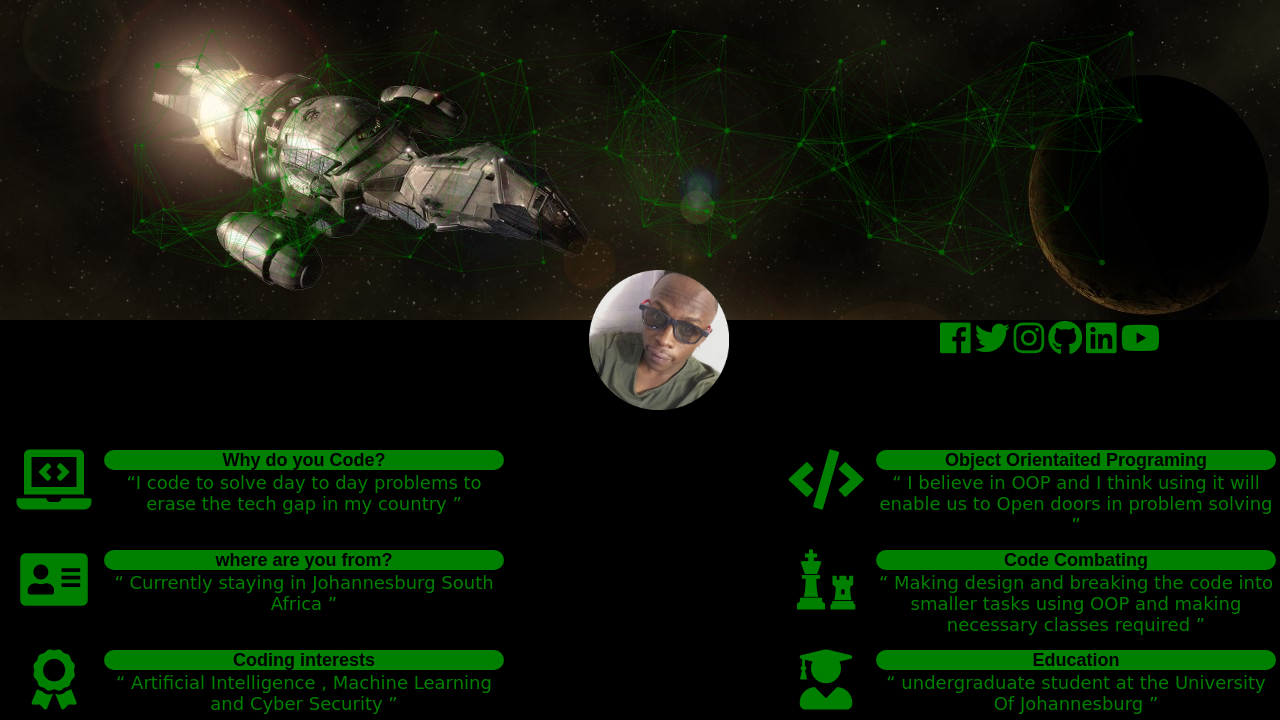
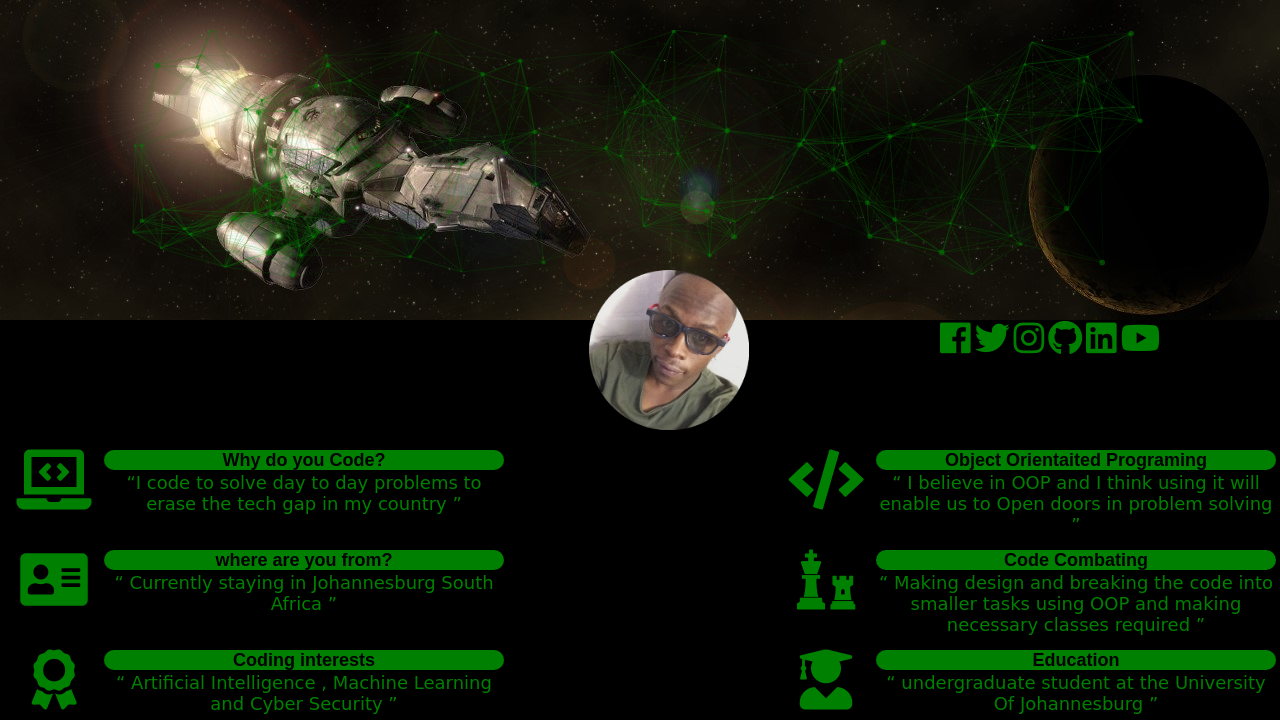
Before and after one commit to netshedzo/netshedzo.github.io, a plain HTML site: page index.html in a window 1280 px wide. Shown: the part 80-800 px from the top of the page. Drawn offline with nearby package versions, Linux system fonts and the light colour scheme.

Commit message:
Update index.css

```diff
--- a/index.css
+++ b/index.css
@@ -88,8 +88,8 @@ a
   position: absolute;
   top:350px;
   left:46%;
-  height:140px;
-  width:140px;
+  height:160px;
+  width:160px;
 
 }
 .avata-img
```
